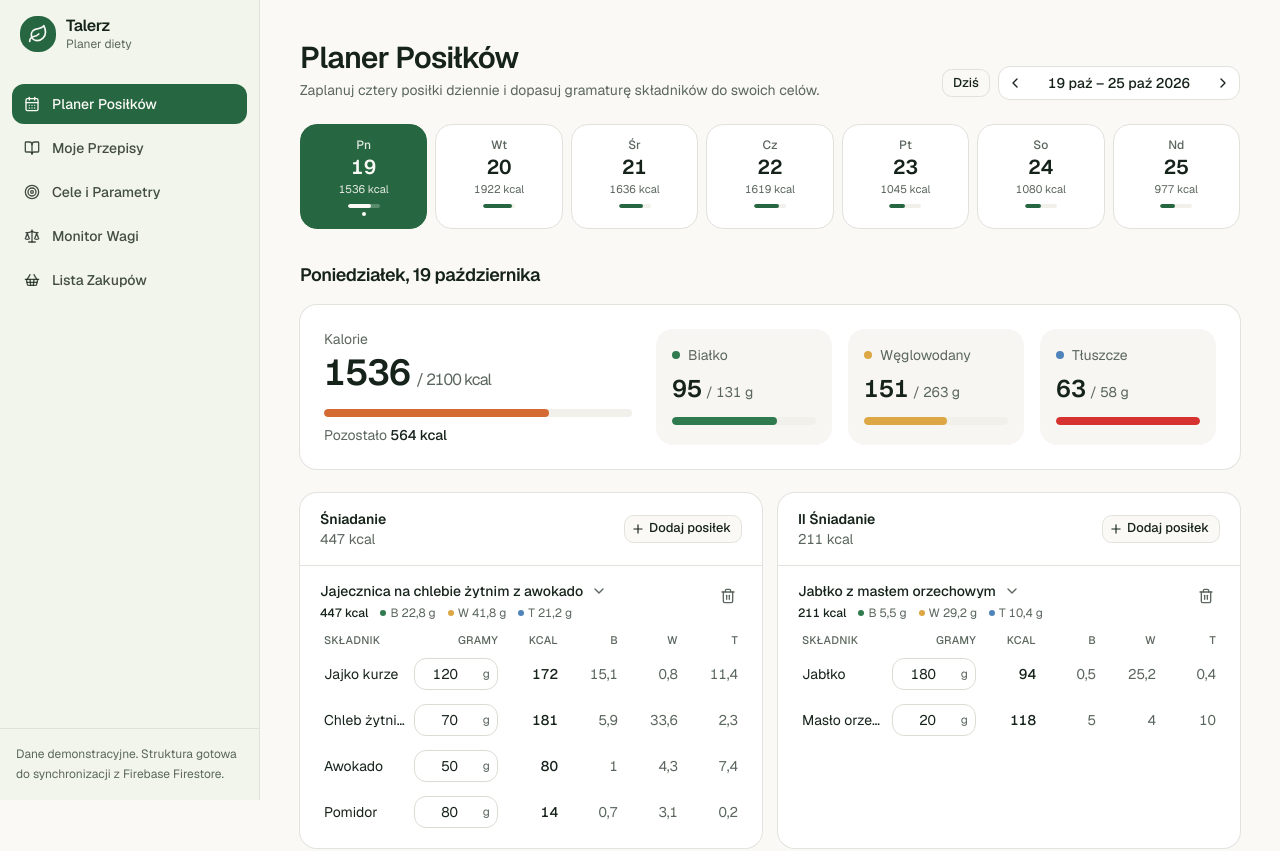
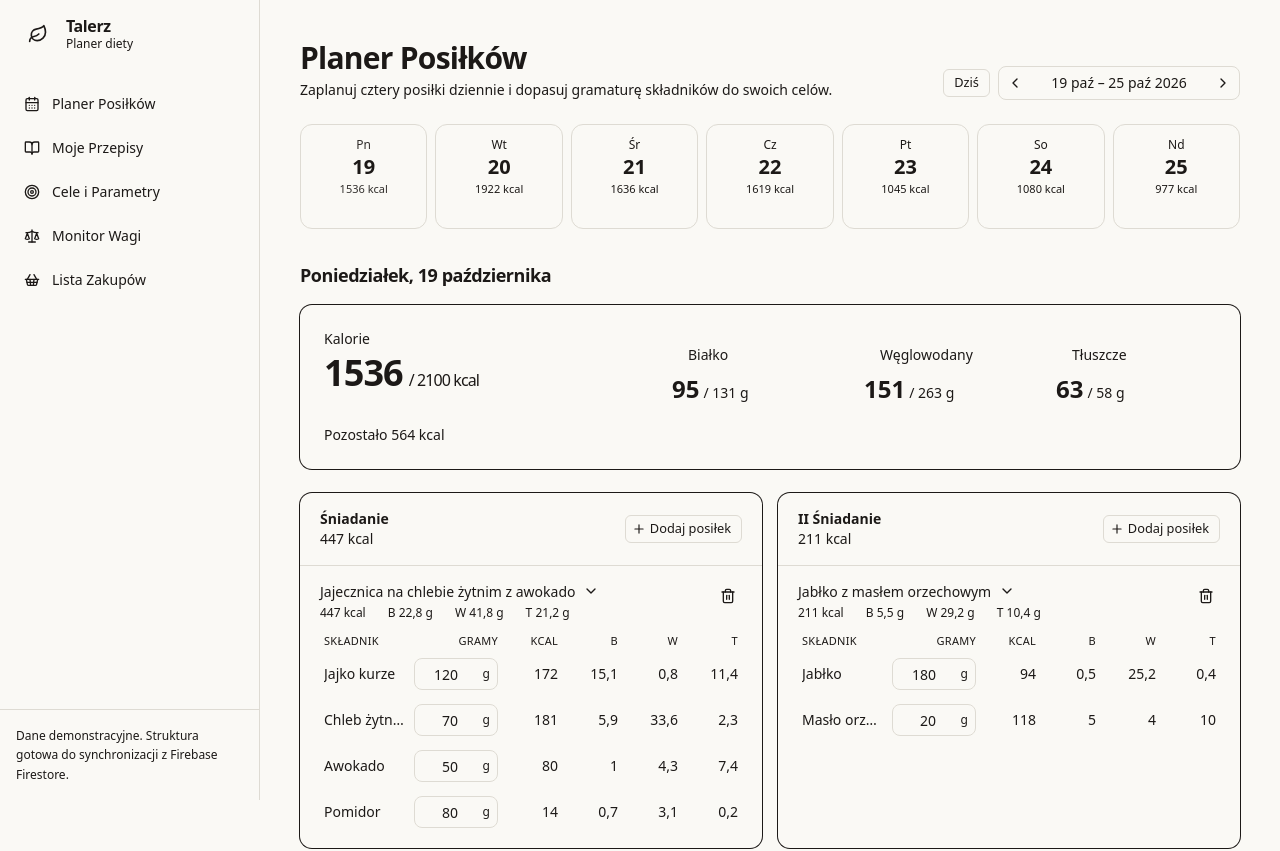
Before and after one commit to limak100pliki-design/planer, a Next.js app: page / in a window 1280 px wide. Shown: the top 851 px of the page. Built offline with nearby package versions, Linux system fonts and the light colour scheme.

Commit message:
Update globals.css

```diff
--- a/app/globals.css
+++ b/app/globals.css
@@ -1,101 +1,59 @@
 @import 'tailwindcss';
 @import 'tw-animate-css';
-@import 'shadcn/tailwind.css';
 
-@custom-variant dark (&:is(.dark *));
+@layer base {
+  :root {
+    --background: 48 33% 97%;
+    --foreground: 24 10% 10%;
+    --card: 0 0% 100%;
+    --card-foreground: 24 10% 10%;
+    --popover: 0 0% 100%;
+    --popover-foreground: 24 10% 10%;
+    --primary: 142 71% 45%;
+    --primary-foreground: 144 100% 97%;
+    --secondary: 40 20% 92%;
+    --secondary-foreground: 24 10% 10%;
+    --muted: 40 20% 92%;
+    --muted-foreground: 25 5% 45%;
+    --accent: 40 20% 92%;
+    --accent-foreground: 24 10% 10%;
+    --destructive: 0 84% 60%;
+    --destructive-foreground: 0 0% 98%;
+    --border: 40 15% 85%;
+    --input: 40 15% 85%;
+    --ring: 142 71% 45%;
+    --radius: 0.75rem;
+  }
 
-@theme inline {
-  --font-sans: var(--font-geist-sans), ui-sans-serif, system-ui, sans-serif;
-  --font-mono: var(--font-geist-mono), ui-monospace, monospace;
-  --color-sidebar-ring: var(--sidebar-ring);
-  --color-sidebar-border: var(--sidebar-border);
-  --color-sidebar-accent-foreground: var(--sidebar-accent-foreground);
-  --color-sidebar-accent: var(--sidebar-accent);
-  --color-sidebar-primary-foreground: var(--sidebar-primary-foreground);
-  --color-sidebar-primary: var(--sidebar-primary);
-  --color-sidebar-foreground: var(--sidebar-foreground);
-  --color-sidebar: var(--sidebar);
-  --color-chart-5: var(--chart-5);
-  --color-chart-4: var(--chart-4);
-  --color-chart-3: var(--chart-3);
-  --color-chart-2: var(--chart-2);
-  --color-chart-1: var(--chart-1);
-  --color-kcal: var(--kcal);
-  --color-protein: var(--protein);
-  --color-carbs: var(--carbs);
-  --color-fat: var(--fat);
-  --color-ring: var(--ring);
-  --color-input: var(--input);
-  --color-border: var(--border);
-  --color-destructive: var(--destructive);
-  --color-accent-foreground: var(--accent-foreground);
-  --color-accent: var(--accent);
-  --color-muted-foreground: var(--muted-foreground);
-  --color-muted: var(--muted);
-  --color-secondary-foreground: var(--secondary-foreground);
-  --color-secondary: var(--secondary);
-  --color-primary-foreground: var(--primary-foreground);
-  --color-primary: var(--primary);
-  --color-popover-foreground: var(--popover-foreground);
-  --color-popover: var(--popover);
-  --color-card-foreground: var(--card-foreground);
-  --color-card: var(--card);
-  --color-foreground: var(--foreground);
-  --color-background: var(--background);
-  --radius-sm: calc(var(--radius) * 0.6);
-  --radius-md: calc(var(--radius) * 0.8);
-  --radius-lg: var(--radius);
-  --radius-xl: calc(var(--radius) * 1.4);
-  --radius-2xl: calc(var(--radius) * 1.8);
-  --radius-3xl: calc(var(--radius) * 2.2);
-  --radius-4xl: calc(var(--radius) * 2.6);
-}
-
-:root {
-  color-scheme: light;
-  --background: oklch(0.982 0.006 95);
-  --foreground: oklch(0.24 0.025 155);
-  --card: oklch(1 0 0);
-  --card-foreground: oklch(0.24 0.025 155);
-  --popover: oklch(1 0 0);
-  --popover-foreground: oklch(0.24 0.025 155);
-  --primary: oklch(0.46 0.09 155);
-  --primary-foreground: oklch(0.985 0.005 95);
-  --secondary: oklch(0.95 0.015 140);
-  --secondary-foreground: oklch(0.3 0.05 155);
-  --muted: oklch(0.955 0.008 95);
-  --muted-foreground: oklch(0.5 0.02 155);
-  --accent: oklch(0.94 0.025 145);
-  --accent-foreground: oklch(0.3 0.06 155);
-  --destructive: oklch(0.577 0.2 27);
-  --border: oklch(0.91 0.01 110);
-  --input: oklch(0.89 0.012 110);
-  --ring: oklch(0.6 0.08 155);
-  --kcal: oklch(0.64 0.15 45);
-  --protein: oklch(0.52 0.1 155);
-  --carbs: oklch(0.76 0.13 80);
-  --fat: oklch(0.6 0.1 250);
-  --chart-1: var(--protein);
-  --chart-2: var(--carbs);
-  --chart-3: var(--fat);
-  --chart-4: var(--kcal);
-  --chart-5: oklch(0.46 0.09 155);
-  --radius: 0.75rem;
-  --sidebar: oklch(0.965 0.012 120);
-  --sidebar-foreground: oklch(0.24 0.025 155);
-  --sidebar-primary: oklch(0.46 0.09 155);
-  --sidebar-primary-foreground: oklch(0.985 0.005 95);
-  --sidebar-accent: oklch(0.92 0.03 145);
-  --sidebar-accent-foreground: oklch(0.24 0.04 155);
-  --sidebar-border: oklch(0.9 0.012 110);
-  --sidebar-ring: oklch(0.6 0.08 155);
+  .dark {
+    --background: 20 14% 8%;
+    --foreground: 48 33% 97%;
+    --card: 20 14% 11%;
+    --card-foreground: 48 33% 97%;
+    --popover: 20 14% 11%;
+    --popover-foreground: 48 33% 97%;
+    --primary: 142 71% 45%;
+    --primary-foreground: 144 100% 97%;
+    --secondary: 20 10% 16%;
+    --secondary-foreground: 48 33% 97%;
+    --muted: 20 10% 16%;
+    --muted-foreground: 24 5% 65%;
+    --accent: 20 10% 16%;
+    --accent-foreground: 48 33% 97%;
+    --destructive: 0 62% 30%;
+    --destructive-foreground: 0 0% 98%;
+    --border: 20 10% 20%;
+    --input: 20 10% 20%;
+    --ring: 142 71% 45%;
+  }
 }
 
 @layer base {
   * {
-    @apply border-border outline-ring/50;
+    border-color: hsl(var(--border));
   }
   body {
-    @apply bg-background text-foreground font-sans;
+    background-color: hsl(var(--background));
+    color: hsl(var(--foreground));
   }
 }
```
